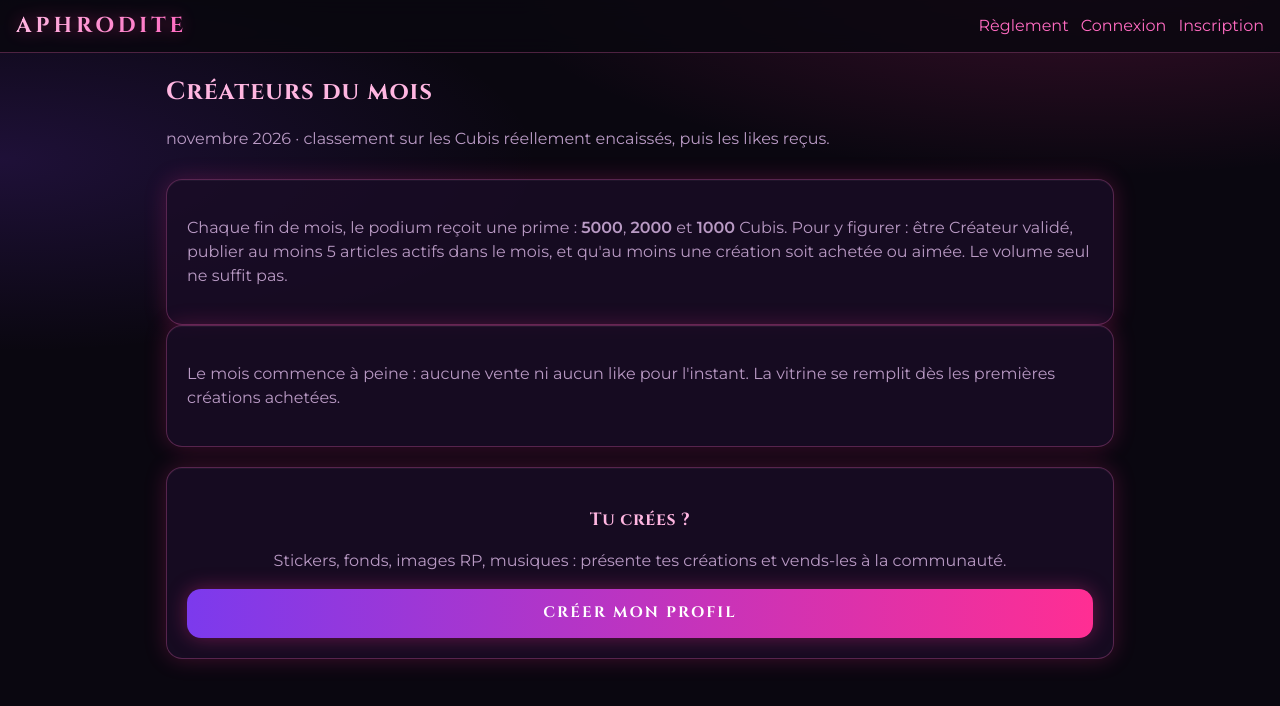
After one commit to H-imiko/Aphrodite_app, a Django app: page /createurs/du-mois/ in a window 1280 px wide. The commit adds this page. Shown: the top 706 px of the page. Run offline with Django 5.2, Linux system fonts and the light colour scheme; tables that the repository leaves empty hold one stand-in row (values such as "Sample post"); some web fonts are replaced.

Commit message:
Ajoute les createurs du mois et corrige le lancement en production.
La page publique /createurs/du-mois/ affiche le podium calcule sur les Cubis
encaisses puis les likes, la vitrine du 1er et le palmares des primes versees.
Ajoute aussi la page Confidentialite, des pages 404 et 500 lisibles, et les
liens depuis l'accueil.

Corrige un bloqueur de mise en ligne trouve en testant le serveur reel :
Waitress 3 supprime X-Forwarded-* par defaut, donc derriere nginx Django
redirigeait en boucle en HTTPS et la limitation de debit voyait l'adresse du
proxy. server.py declare le proxy de confiance.

🤖 Generated with Codebuff
Co-Authored-By: Codebuff <noreply@codebuff.com>

```diff
--- a/apps/accounts/forms.py
+++ b/apps/accounts/forms.py
@@ -23,7 +23,8 @@ class InscriptionForm(UserCreationForm):
         # texte constant, avec une URL produite par reverse().
         self.fields["accepte_cgu"].label = mark_safe(
             "J'ai 18 ans ou plus et j'accepte "
-            f'<a href="{reverse("reglement")}">le règlement</a>')
+            f'<a href="{reverse("reglement")}">le règlement</a> et la '
+            f'<a href="{reverse("confidentialite")}">confidentialité</a>')
 
     class Meta(UserCreationForm.Meta):
         model = User
--- a/apps/accounts/urls.py
+++ b/apps/accounts/urls.py
@@ -18,6 +18,7 @@ urlpatterns = [
     path("mot-de-passe-oublie/", views.mot_de_passe_oublie,
          name="mot_de_passe_oublie"),
     path("reglement/", views.reglement, name="reglement"),
+    path("confidentialite/", views.confidentialite, name="confidentialite"),
     path("membre/<int:pk>/", views.membre, name="membre"),
     path("membre/<int:pk>/photo/<str:champ>/", views.photo_membre,
          name="photo_membre"),
--- a/apps/accounts/views.py
+++ b/apps/accounts/views.py
@@ -102,6 +102,10 @@ def inscription(request):
 
 def reglement(request):
     return render(request, "reglement.html")
+
+
+def confidentialite(request):
+    return render(request, "confidentialite.html")
 
 
 def mot_de_passe_oublie(request):
--- a/apps/creators/urls.py
+++ b/apps/creators/urls.py
@@ -2,6 +2,8 @@ from django.urls import path
 from . import views
 
 urlpatterns = [
+    path("createurs/du-mois/", views.createurs_du_mois,
+         name="createurs_du_mois"),
     path("createur/postuler/", views.postuler, name="postuler"),
     path("divinites/candidatures/", views.candidatures, name="candidatures"),
     path("divinites/candidatures/<int:pk>/", views.candidature,
--- a/apps/creators/views.py
+++ b/apps/creators/views.py
@@ -1,17 +1,27 @@
 import os
+from datetime import date, datetime, time as heure, timedelta
 
+from django.conf import settings
 from django.contrib import messages
+from django.contrib.auth import get_user_model
 from django.contrib.auth.decorators import login_required
 from django.core.exceptions import PermissionDenied
 from django.db import transaction
+from django.db.models import Sum
 from django.http import FileResponse
 from django.shortcuts import render, redirect, get_object_or_404
+from django.utils import timezone
 from django.views.decorators.http import require_POST
 
+from apps.economy.models import Transaction
 from apps.economy.services import ErreurEconomie
+from apps.shop.models import Item
+from apps.social.models import Like
 from . import services
 from .forms import CandidatureForm
-from .models import Candidature, ExempleCandidature
+from .models import Candidature, ExempleCandidature, PrimeCreateur
+
+User = get_user_model()
 
 
 def _divinites_seulement(user):
@@ -90,6 +100,79 @@ def candidature_refuser(request, pk):
     return redirect("candidatures")
 
 
+def _bornes(date_reference):
+    debut = date_reference.replace(day=1)
+    if debut.month == 12:
+        fin = debut.replace(year=debut.year + 1, month=1)
+    else:
+        fin = debut.replace(month=debut.month + 1)
+    return debut, fin
+
+
+def createurs_du_mois(request):
+    """Podium public des createurs, calcule sur les ventes du mois.
+
+    Page de reconnaissance : elle montre ce que la communaute a achete et
+    aime, pas le nombre d'articles publies. Les primes ne sont annoncees
+    qu'une fois versees (commande primes_createurs).
+    """
+    aujourd_hui = timezone.localdate()
+    debut, fin = _bornes(aujourd_hui)
+    # Les champs compares sont des DateTimeField : on filtre avec des bornes
+    # conscientes du fuseau, sinon la comparaison part d'un minuit naif.
+    debut_dt = timezone.make_aware(datetime.combine(debut, heure.min))
+    fin_dt = timezone.make_aware(datetime.combine(fin, heure.min))
+    mois_precedent = debut - timedelta(days=1)
+    debut_precedent, _ = _bornes(mois_precedent)
+
+    lignes = []
+    createurs = (User.objects.filter(createur_valide=True, is_active=True,
+                                     est_divinite=False, est_suspendu=False)
+                 .order_by("pseudo_whatsapp"))
+    for createur in createurs:
+        nb_articles = Item.objects.filter(
+            createur=createur, est_actif=True,
+            date_creation__gte=debut_dt, date_creation__lt=fin_dt).count()
+        ventes = Transaction.objects.filter(
+            destinataire=createur, type=Transaction.Type.ACHAT,
+            date__gte=debut_dt, date__lt=fin_dt)
+        cubis = ventes.aggregate(t=Sum("montant"))["t"] or 0
+        likes = Like.objects.filter(
+                            item__createur=createur,
+                date__gte=debut_dt, date__lt=fin_dt).count()
+        if not nb_articles and not cubis and not likes:
+            continue
+        lignes.append({"user": createur, "articles": nb_articles,
+                       "cubis": cubis, "likes": likes})
+
+    lignes.sort(key=lambda l: (l["cubis"], l["likes"], l["articles"]),
+                reverse=True)
+    podium = lignes[:3]
+    prime_precedente = (PrimeCreateur.objects
+                        .filter(mois=debut_precedent.strftime("%Y-%m"))
+                        .select_related("user")
+                        .order_by("rang"))
+    vedettes = []
+    if podium:
+        vedettes = list(Item.objects.filter(
+            createur=podium[0]["user"], est_actif=True,
+            masque_moderation=False
+        ).select_related("createur").order_by("-date_creation")[:3])
+
+    return render(request, "creators/du_mois.html", {
+        "debut": debut,
+        "podium": podium,
+        "classement": lignes,
+        "vedettes": vedettes,
+        "primes": list(getattr(settings, "PRIMES_CREATEURS",
+                                (5000, 2000, 1000))),
+        "prime_precedente": prime_precedente,
+        "mois_precedent": debut_precedent,
+        "possedes": set(),
+        "aimes": set(),
+    })
+
+
 @login_required
 def exemple_image(request, pk):
     ex = get_object_or_404(
--- a/static/css/pages.css
+++ b/static/css/pages.css
@@ -314,3 +314,26 @@
 .ligne-demande { display: flex; justify-content: space-between; align-items: center;
   gap: 12px; padding: 10px 0; border-bottom: 1px solid rgba(255, 255, 255, .08); }
 .ligne-demande:last-child { border-bottom: none; }
+
+/* ===== Podium des createurs du mois ===== */
+.podium { display: grid; gap: 14px; margin: 18px 0; }
+@media (min-width: 700px) {
+  .podium { grid-template-columns: repeat(3, 1fr); align-items: end; }
+}
+.podium-place { text-align: center; margin: 0; position: relative; }
+.podium-1 { border-color: var(--rose); box-shadow: 0 0 26px rgba(255, 46, 147, .28); }
+.podium-rang { font-family: var(--titre); font-size: 2.1em; line-height: 1;
+  margin: 0; color: var(--rose); }
+.podium-avatar { display: flex; align-items: center; justify-content: center;
+  width: 86px; height: 86px; margin: 8px auto 10px; border-radius: 50%;
+  overflow: hidden; background: linear-gradient(135deg, var(--violet), var(--neon));
+  color: #fff; font-family: var(--titre); font-size: 2em; text-decoration: none;
+  border: 2px solid rgba(255, 255, 255, .18); }
+.podium-avatar img { width: 100%; height: 100%; object-fit: cover; }
+.podium-place h2 { margin: 4px 0; font-size: 1.05em; }
+.podium-chiffres { display: flex; justify-content: center; gap: 14px;
+  margin: 12px 0 0; }
+.podium-chiffres div { margin: 0; }
+.podium-chiffres dt { font-size: .68em; letter-spacing: .08em;
+  text-transform: uppercase; color: rgba(255, 255, 255, .55); }
+.podium-chiffres dd { margin: 0; font-weight: 700; }
--- a/templates/accounts/membre.html
+++ b/templates/accounts/membre.html
@@ -11,6 +11,7 @@
   <a class="petit" href="{% url 'cadeaux' %}"> Cadeaux</a>
   <a class="petit" href="{% url 'favoris' %}"> Favoris</a>
   <a class="petit" href="{% url 'fil' %}"> Mon fil</a>
+  <a class="petit" href="{% url 'createurs_du_mois' %}">Créateurs du mois</a>
   {% if equip and equip.musique %}
   <form method="post" action="{% url 'musique_retirer' %}" class="inline">
     {% csrf_token %}<button type="submit" class="petit"> Retirer ma musique</button>
--- a/templates/accueil.html
+++ b/templates/accueil.html
@@ -8,7 +8,8 @@
      une monnaie de jeu, une boutique où les créations des membres se vendent, et des offrandes
      pour remercier ceux qui font vivre le RP.</p>
   <a class="btn lien" href="{% url 'inscription' %}">Créer mon profil</a>
-  <p class="hero-second"><a href="{% url 'connexion' %}">J'ai déjà un compte</a></p>
+  <p class="hero-second"><a href="{% url 'connexion' %}">J'ai déjà un compte</a>
+     · <a href="{% url 'createurs_du_mois' %}">Les créateurs du mois</a></p>
 </section>
 
 <section class="chiffres">
@@ -50,6 +51,7 @@
       <h3>Tes créations</h3>
       <p class="muted">Stickers, fonds d'écran, images RP, musiques : les créateurs
          valident leur place et vendent leurs œuvres à la communauté.</p>
+      <p><a href="{% url 'createurs_du_mois' %}">Voir les créateurs du mois →</a></p>
     </div>
   </div>
 </section>
--- /dev/null
+++ b/templates/creators/du_mois.html
@@ -0,0 +1,106 @@
+{% extends "base.html" %}
+{% load static %}
+{% block title %}Créateurs du mois — Aphrodite{% endblock %}
+{% block content %}
+<header class="entete-page">
+  <div>
+    <h1>Créateurs du mois</h1>
+    <p class="muted">{{ debut|date:"F Y" }} · classement sur les Cubis réellement encaissés, puis les likes reçus.</p>
+  </div>
+</header>
+
+<section class="card">
+  <p class="muted">Chaque fin de mois, le podium reçoit une prime :
+    <strong>{{ primes.0 }}</strong>, <strong>{{ primes.1 }}</strong> et
+    <strong>{{ primes.2 }}</strong> Cubis. Pour y figurer : être Créateur validé,
+    publier au moins 5 articles actifs dans le mois, et qu'au moins une création
+    soit achetée ou aimée. Le volume seul ne suffit pas.</p>
+</section>
+
+{% if podium %}
+<section class="podium">
+  {% for ligne in podium %}
+    <article class="card podium-place podium-{{ forloop.counter }}">
+      <p class="podium-rang">{{ forloop.counter }}{% if forloop.counter == 1 %}er{% else %}e{% endif %}</p>
+      <a class="podium-avatar" href="{% url 'membre' ligne.user.pk %}">
+        {% if ligne.user.avatar %}
+          <img src="{% url 'photo_membre' ligne.user.pk 'avatar' %}" alt="">
+        {% else %}
+          <span>{{ ligne.user.pseudo_whatsapp|slice:":1"|upper }}</span>
+        {% endif %}
+      </a>
+      <h2><a href="{% url 'membre' ligne.user.pk %}">{{ ligne.user.pseudo_whatsapp }}</a></h2>
+      <p class="muted">{{ ligne.user.get_espece_display }}</p>
+      <dl class="podium-chiffres">
+        <div><dt>Cubis</dt><dd>{{ ligne.cubis }}</dd></div>
+        <div><dt>Likes</dt><dd>{{ ligne.likes }}</dd></div>
+        <div><dt>Articles</dt><dd>{{ ligne.articles }}</dd></div>
+      </dl>
+    </article>
+  {% endfor %}
+</section>
+
+{% if vedettes %}
+<section class="mt-20">
+  <h2>La vitrine du 1er</h2>
+  <div class="grille">
+    {% for a in vedettes %}
+      {% include "partials/carte_article.html" with a=a %}
+    {% endfor %}
+  </div>
+</section>
+{% endif %}
+
+{% if classement|length > 3 %}
+<section class="card mt-20">
+  <h2>Le reste du classement</h2>
+  {% for ligne in classement|slice:"3:" %}
+    <div class="ligne">
+      <div>
+        <strong>{{ forloop.counter|add:3 }}.</strong>
+        <a href="{% url 'membre' ligne.user.pk %}">{{ ligne.user.pseudo_whatsapp }}</a>
+      </div>
+      <span class="muted">{{ ligne.cubis }} Cubis · {{ ligne.likes }} likes · {{ ligne.articles }} articles</span>
+    </div>
+  {% endfor %}
+</section>
+{% endif %}
+
+{% else %}
+<section class="card">
+  <p class="muted">Le mois commence à peine : aucune vente ni aucun like pour
+     l'instant. La vitrine se remplit dès les premières créations achetées.</p>
+</section>
+{% endif %}
+
+{% if prime_precedente %}
+<section class="card mt-20">
+  <h2>Palmarès de {{ mois_precedent|date:"F Y" }}</h2>
+  <p class="muted">Primes versées par le Trésor.</p>
+  {% for prime in prime_precedente %}
+    <div class="ligne">
+      <div>
+        <strong>{{ prime.rang }}{% if prime.rang == 1 %}er{% else %}e{% endif %}</strong>
+        <a href="{% url 'membre' prime.user.pk %}">{{ prime.user.pseudo_whatsapp }}</a>
+      </div>
+      <span class="prix"><img class="cb" src="{% static 'images/cube_cubis.svg' %}" alt="Cubis"> {{ prime.montant }}</span>
+    </div>
+  {% endfor %}
+</section>
+{% endif %}
+
+<section class="card center mt-20">
+  <h2>Tu crées ?</h2>
+  <p class="muted">Stickers, fonds, images RP, musiques : présente tes créations et
+     vends-les à la communauté.</p>
+  {% if user.is_authenticated %}
+    {% if user.createur_valide %}
+      <a class="btn lien" href="{% url 'nouvel_article' %}">Publier un article</a>
+    {% else %}
+      <a class="btn lien" href="{% url 'postuler' %}">Devenir Créateur</a>
+    {% endif %}
+  {% else %}
+    <a class="btn lien" href="{% url 'inscription' %}">Créer mon profil</a>
+  {% endif %}
+</section>
+{% endblock %}
--- a/templates/reglement.html
+++ b/templates/reglement.html
@@ -116,6 +116,9 @@
      personnelles et tes fichiers sont effacés, ton email libéré, tes articles retirés
      de la vente. Les commandes et transactions restent enregistrées sans ton identité.
      La suppression est définitive.</p>
+  <p>Le détail des données enregistrées, de leur visibilité et de leur durée de
+     conservation figure sur la page
+     <a href="{% url 'confidentialite' %}">Confidentialité</a>.</p>
 
   <h2 id="changements">10. Changements du règlement</h2>
   <p>Le règlement évolue avec le monde. Une modification importante est annoncée dans
--- a/templates/shop/mes_articles.html
+++ b/templates/shop/mes_articles.html
@@ -4,6 +4,7 @@
 <section class="card">
   <h1>Mes articles</h1>
   <a class="btn lien" href="{% url 'nouvel_article' %}">+ Publier un article</a>
+  <a class="petit" href="{% url 'createurs_du_mois' %}">Voir le classement du mois</a>
 </section>
 
 <section class="card mt-16" >
```
Also changed, not shown: apps/accounts/test_securite.py (+19 -0 lines), apps/creators/tests.py (+64 -1 lines), docs/deploiement.md (+25 -9 lines), docs/registre-et-plan.md (+19 -1 lines), server.py (added, +49 -0 lines), templates/404.html (added, +13 -0 lines), templates/500.html (added, +22 -0 lines), templates/confidentialite.html (added, +70 -0 lines), README.md.
